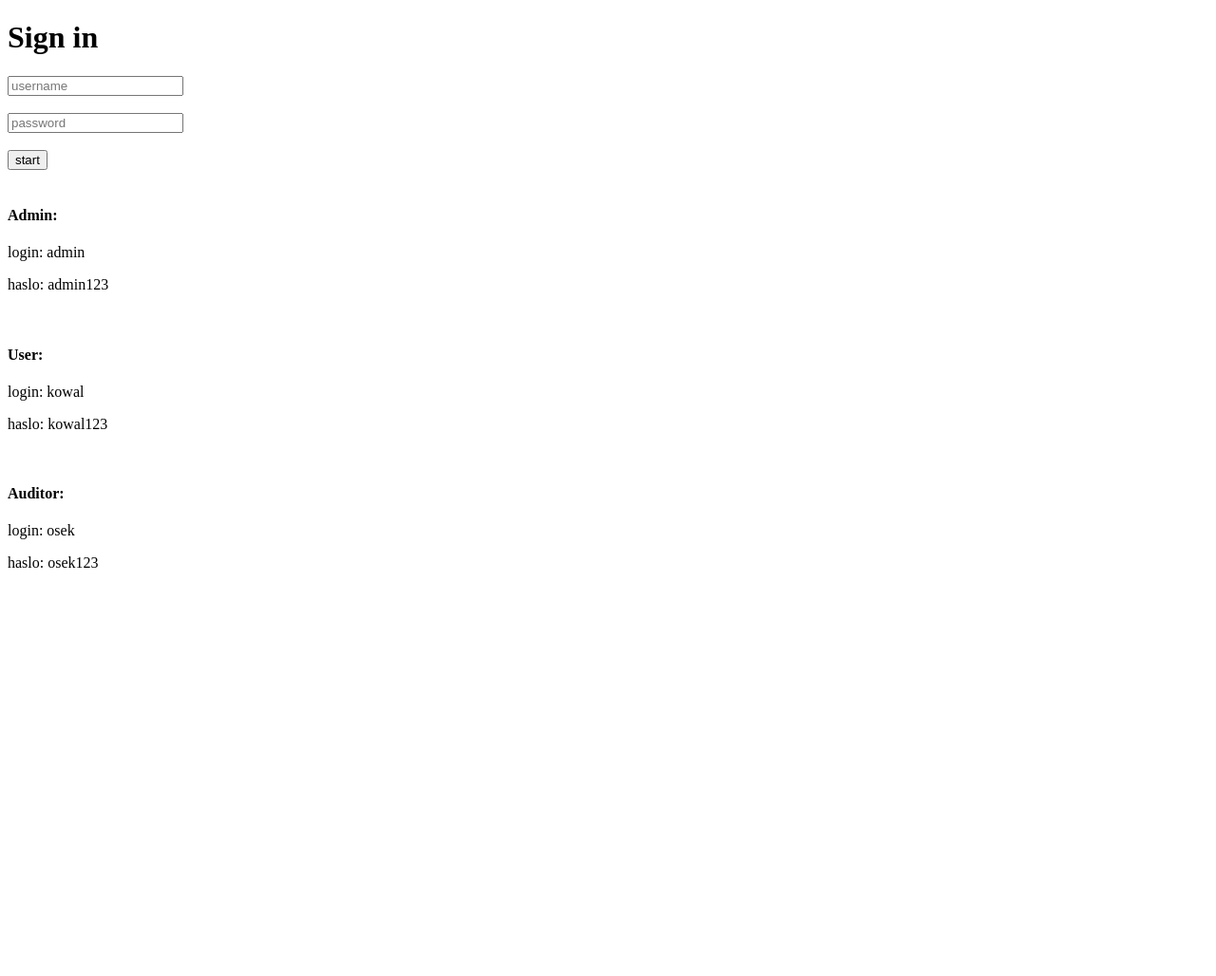
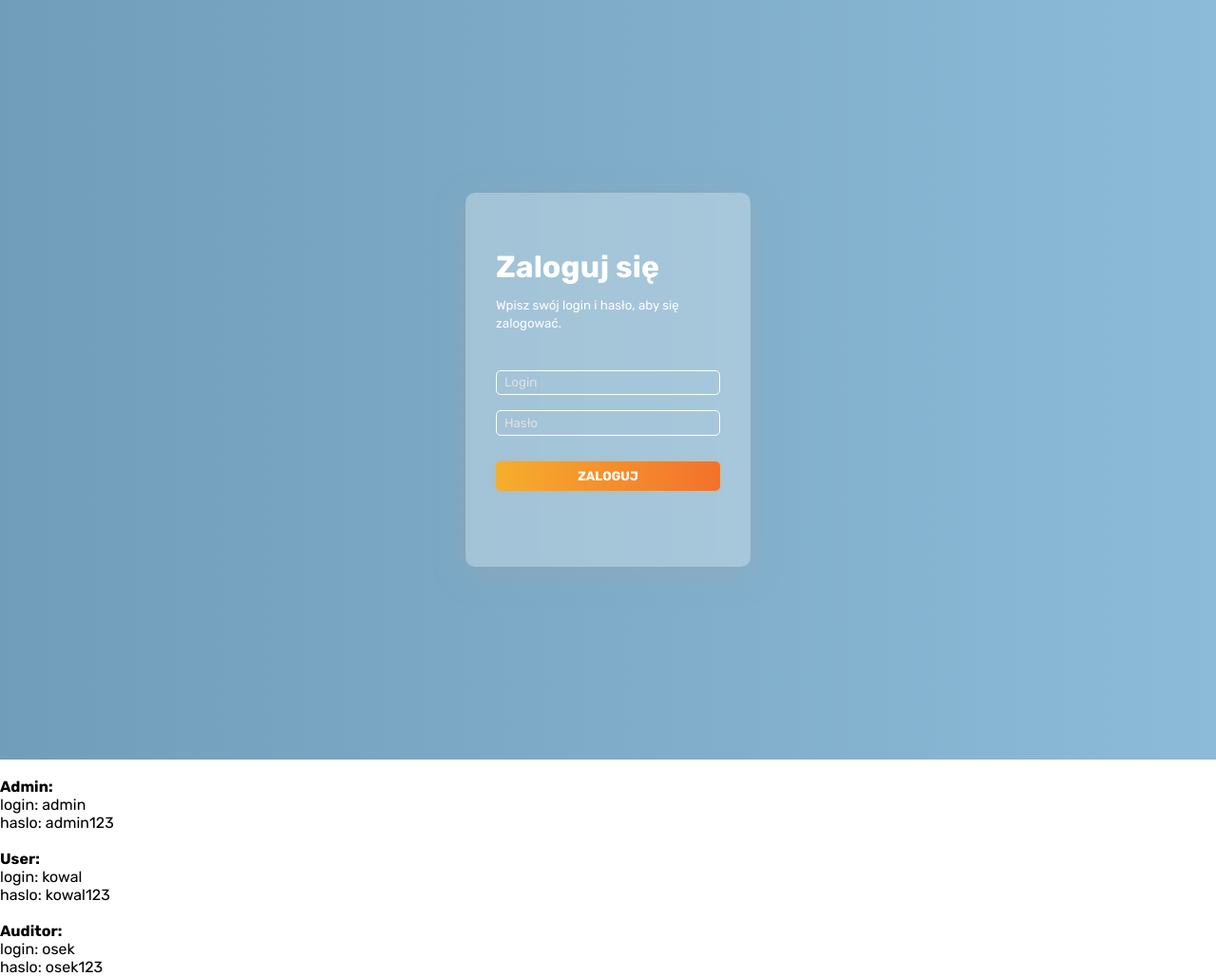
Before and after one commit to wm44557/PROJEKT-AI, a PHP site: template views/pages/login.php in a window 1280 px wide. Shown: the whole page at 95% size. Before the commit the page ends 598 px from the top, so only its background shows below. Run offline with PHP 8.4, Linux system fonts and the light colour scheme; the template is opened without the code that fills it, so the values that code supplies are empty.

Commit message:
Login form style

```diff
--- a/config/config.php
+++ b/config/config.php
@@ -2,5 +2,5 @@
     define('DB_HOST', 'localhost');
     define('DB_USER', 'root');
     define('DB_PASS', '');
-    define('DB_NAME', 'ai_lab10');
-    define('STARTING_URL', '/AI_lab/ai_lab10/PROJEKT-AI');
+    define('DB_NAME', 'fakturant');
+    define('STARTING_URL', '/PROJEKT-AI');
--- /dev/null
+++ b/public/css/style.css
@@ -0,0 +1,142 @@
+@import url('https://fonts.googleapis.com/css2?family=Rubik:ital,wght@0,300;0,400;0,500;0,600;0,700;0,800;0,900;1,300;1,400;1,500;1,600;1,700;1,800;1,900&display=swap');
+
+
+* {
+    margin: 0;
+    padding: 0;
+    box-sizing: border-box;
+    font-family: 'Rubik', sans-serif;
+}
+
+
+/*
+Paleta kolorow
+*/
+:root{
+    --primary-color: #c9d7e9;
+    --primary-color-darker: #8cbbd9;
+    --secondary-color: #1E475C;
+    --tertiary-color: #f6ae2d;
+    --tertiary-color-darker: #F3712B;
+
+    --font-color-dark: #0F242E;
+    --font-color-light: #ffffff;
+    --color-error: #e93636;
+}
+
+
+/*
+Komponenty na stronie
+*/
+
+/* Typografia */
+h1 {
+    margin: .7rem 0;
+}
+
+.error{
+    color: var(--color-error);
+    font-size: .8rem;
+}
+
+
+/* Formularze */
+.input{
+    width: 100%;
+    background: transparent;
+    padding: 0.3rem 0.5rem;
+    border-radius: 5px;
+    border: 1px solid var(--font-color-light);
+    color: var(--font-color-light);
+    margin: .5rem 0;
+}
+.input::placeholder{
+    color: #e0e0e0;
+}
+.input:focus{
+    border: 2px solid var(--font-color-light);;
+    outline: none;
+}
+
+/* Button */
+.button{
+    width: 100%;
+    padding: 0.5rem 0.5rem;
+    border: none;
+    box-shadow: 0px 0px 5px rgba(246, 174, 45, 0.4);
+    text-transform: uppercase;
+    border-radius: 5px;
+    font-weight: bold;
+    color: var(--font-color-light);
+    cursor: pointer;
+    transition: all 0.2s ease-in-out;
+}
+
+.button.primary{
+    background: linear-gradient(90deg, var(--tertiary-color), var(--tertiary-color-darker));
+
+}
+
+.button.primary:hover{
+    transform: scale(1.02);
+    border: 1px solid var(--primary-color);
+
+}
+
+
+/*
+Strona logowania
+*/
+
+.login-form__background{
+    width: 100%;
+    height: 100vh;
+    display: flex;
+    justify-content: center;
+    align-items: center;
+    color: var(--font-color-light);
+
+
+
+    background: linear-gradient(270deg, var(--primary-color-darker), var(--secondary-color));
+    background-size: 400% 400%;
+
+    -webkit-animation: bg-anim 14s ease infinite;
+    -moz-animation: bg-anim 14s ease infinite;
+    -o-animation: bg-anim 14s ease infinite;
+    animation: bg-anim 14s ease infinite;
+}
+
+@-webkit-keyframes bg-anim {
+    0%{background-position:0% 50%}
+    50%{background-position:100% 50%}
+    100%{background-position:0% 50%}
+}
+@-moz-keyframes bg-anim {
+    0%{background-position:0% 50%}
+    50%{background-position:100% 50%}
+    100%{background-position:0% 50%}
+}
+@-o-keyframes bg-anim {
+    0%{background-position:0% 50%}
+    50%{background-position:100% 50%}
+    100%{background-position:0% 50%}
+}
+@keyframes bg-anim {
+    0%{background-position:0% 50%}
+    50%{background-position:100% 50%}
+    100%{background-position:0% 50%}
+}
+
+.login-form__form{
+    display: grid;
+    grid-template-rows: auto 200px;
+    align-items: center;
+    background: rgba( 255, 255, 255, 0.30 );
+    box-shadow: 0 8px 32px 0 rgba(165, 165, 165, 0.37);
+    backdrop-filter: blur( 4.5px );
+    -webkit-backdrop-filter: blur( 4.5px );
+    border-radius: 10px;
+    padding: 3rem 2rem;
+    width: 300px;
+}
--- a/views/_base.php
+++ b/views/_base.php
@@ -3,7 +3,8 @@
 <head>
     <meta charset="UTF-8">
     <meta name="viewport" content="width=device-width, initial-scale=1.0">
-    <title>Document</title>
+    <link rel="stylesheet" href="./css/style.css">
+    <title>Fakturant</title>
 </head>
 <body>
     <?php if(isset($_SESSION['user_id'])) :?>
--- a/views/pages/login.php
+++ b/views/pages/login.php
@@ -1,14 +1,22 @@
 
-<div class="boxForm">
-    <form class="box" method="post">
 
-        <h1>Sign in</h1>
-        <?php if (isset($errors['auth'])) echo "<p>" . $errors['auth'] . "</p>" ?>
 
-        <input class="loginInput" type="text" name="login" placeholder="username" autocomplete="off"><br><br>
-        <input class="passwordInput" type="password" name="password" placeholder="password"><br><br>
-        <input class="submit" type="submit" name="Zaloguj się" value="start">
-    </form>
+<div class="login-form__background">
+    <div class="login-form__form">
+        <div>
+            <h1>Zaloguj się</h1>
+            <p><small>Wpisz swój login i hasło, aby się zalogować.</small></p>
+        </div>
+        <form method="post">
+
+            <input class="input" type="text" name="login" placeholder="Login" autocomplete="off">
+            <input class="input" type="password" name="password" placeholder="Hasło">
+            <?php if (isset($errors['auth'])) echo "<p class='error'>" . $errors['auth'] . "</p>" ?>
+            <br><br>
+            <input class="button primary" type="submit" name="Zaloguj się" value="Zaloguj">
+        </form>
+    </div>
+
 </div>
 <br>
 <h4>Admin:</h4>
```
Also changed, not shown: public/.htaccess, 1 other file.
